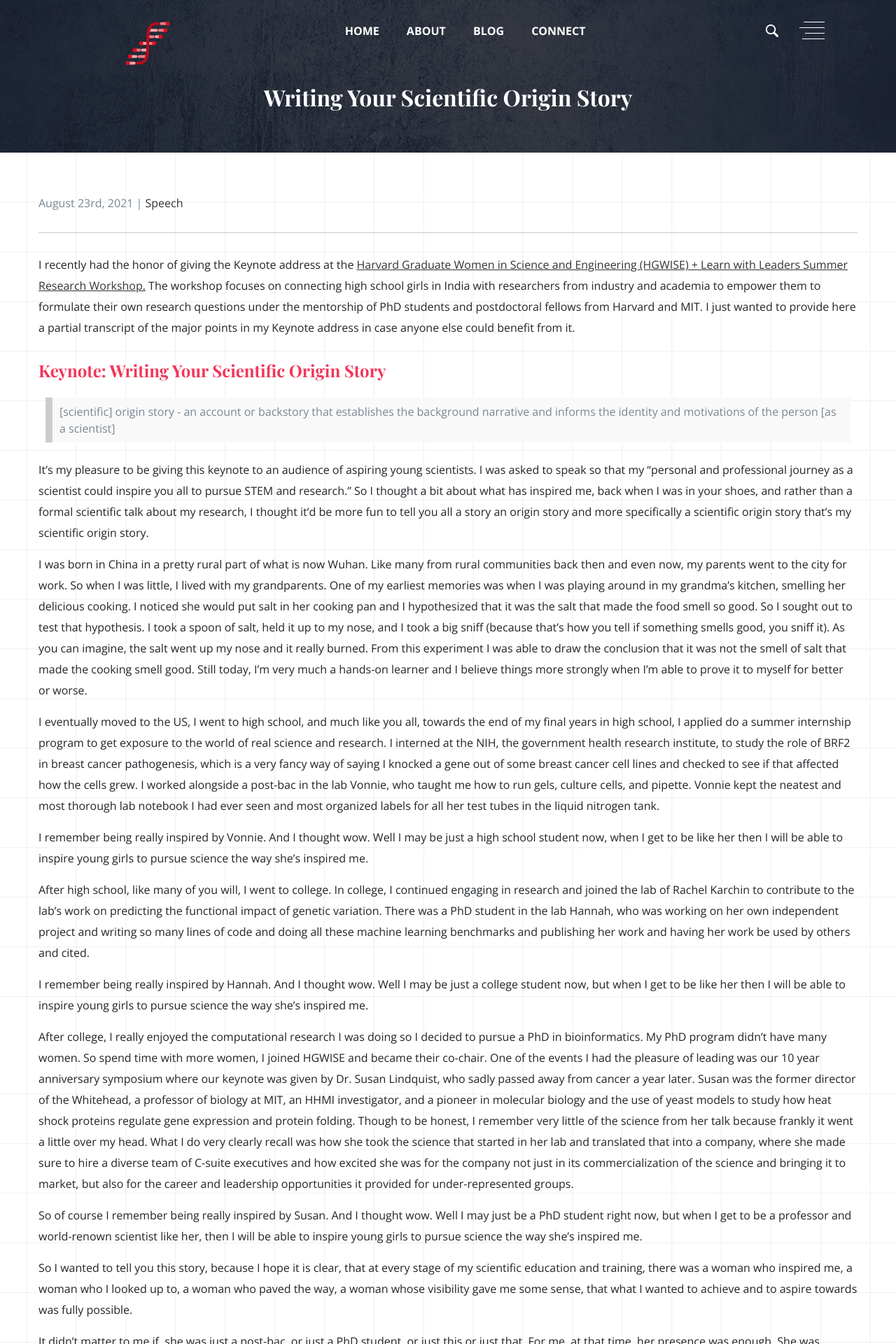
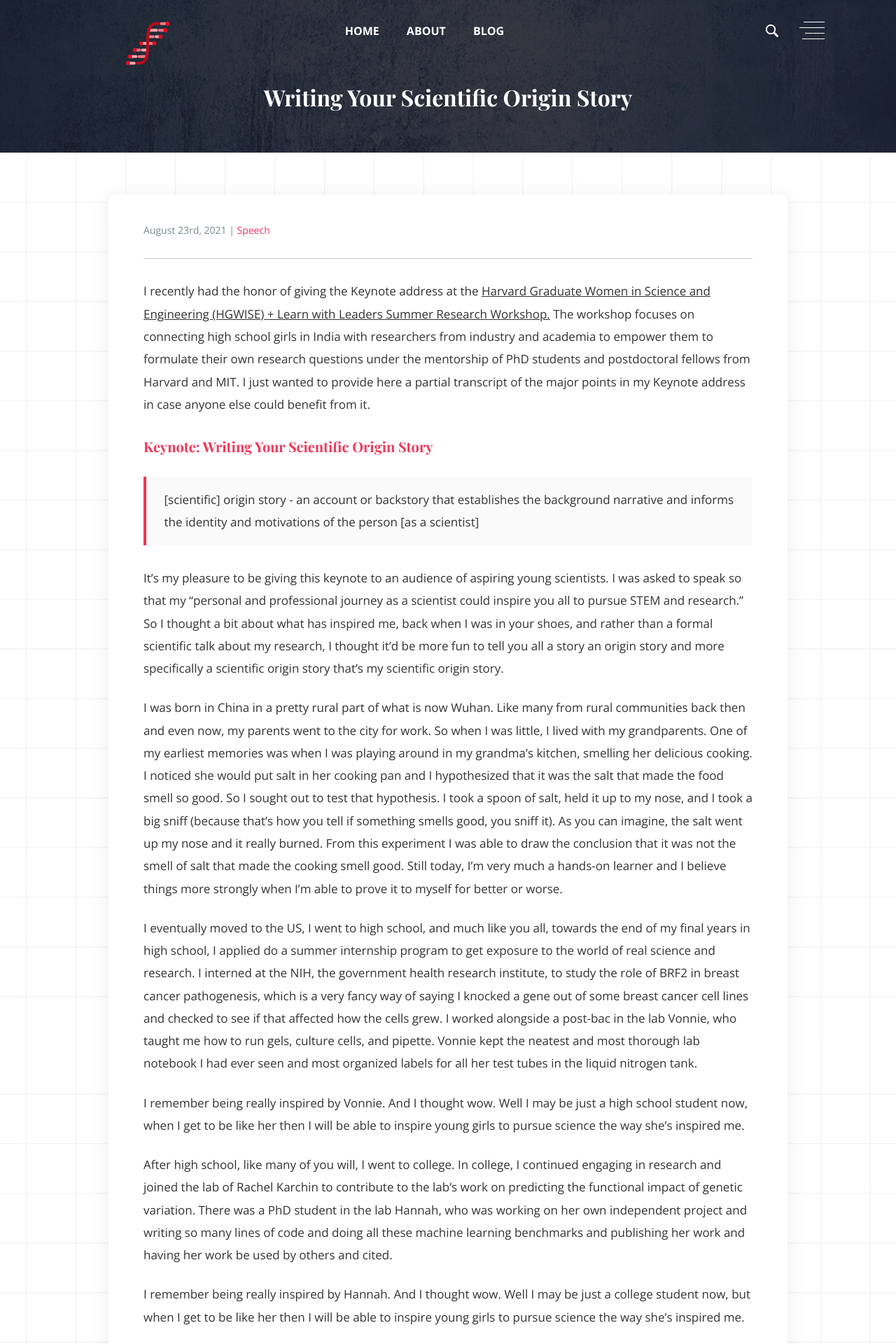
Before and after one commit to JEFworks/jean.fan, a Jekyll site: the page built from _posts/2021-08-23-hgwise-keynote.md, in a window 1280 px wide. Shown: the top 1920 px of the page at 70% size. Built offline with Jekyll 4.4.1, drawn with Linux system fonts in a browser that asks for light colours.

Commit message:
remove contact and update css to make blog more readable

```diff
--- a/_data/navigation.yml
+++ b/_data/navigation.yml
@@ -18,5 +18,5 @@
 #    url: /blog
 #  - text: Blog Details
 #    url: /html5-static-site
-- text: Connect
-  url: /#connect
+#- text: Connect
+#  url: /#connect
--- a/_layouts/post.html
+++ b/_layouts/post.html
@@ -18,15 +18,16 @@ layout: default
 <div class="main-section pt-60 pb-60" style="background-image: url(/assets/img/bg/grid-paper-bg.jpg); background-repeat:repeat-y;">
   <div class="blog-detalis-area">
     <div class="container">
-      <div class="row">
-	<div class="col-md-12">
+      <div class="row justify-content-center">
+	<div class="col-lg-10 col-md-12">
+	  <div class="post-card">
           {% if page.post_image %}
           <div class="blog-img mb-45">
             <img src="{{page.post_image}}" class="img-fluid" alt="{{page.title}}"/>
           </div>
           {% endif %}
 
-          <div>{{page.date | date_to_long_string: "ordinal", "US"}} |
+          <div class="post-meta">{{page.date | date_to_long_string: "ordinal", "US"}} |
 	    <a href="/category#{{ page.categories[0] }}">{{page.categories[0]}}</a>
 	  </div>
 	  <hr>
@@ -36,6 +37,7 @@ layout: default
               {{page.content}}
             </div>
           </div>
+	  </div>
 	</div>
       </div>
       <hr>
--- a/assets/css/responsive.css
+++ b/assets/css/responsive.css
@@ -332,6 +332,10 @@
         width: 100%;
     }
 
+    .post-card {
+        padding: 30px 35px;
+    }
+
     .blog-sidebar .blog-text p {
         font-size: 16px;
     }
@@ -468,6 +472,15 @@
 
     .skill-area-3 .progress-outer:first-child {
         padding-top: 120px;
+    }
+
+    .post-card {
+        padding: 25px 20px;
+    }
+
+    .post-content p,
+    .post-content {
+        font-size: 16px;
     }
 
     /*Service page*/
--- a/assets/css/style.css
+++ b/assets/css/style.css
@@ -2344,23 +2344,130 @@ label {
 	background-color: #1c232b;
 	color: #fff;
 }
+/* Post card white background */
+.post-card {
+	background-color: #ffffff;
+	border-radius: 9px;
+	-webkit-box-shadow: 0px 4px 30px 0px rgba(0, 0, 0, 0.08);
+	box-shadow: 0px 4px 30px 0px rgba(0, 0, 0, 0.08);
+	padding: 40px 50px;
+}
+
+.post-meta {
+	font-size: 14px;
+	color: #798795;
+	font-family: 'Open Sans', sans-serif;
+}
+
+.post-meta a {
+	color: #f23559;
+}
+
+/* Post content typography */
+.post-content {
+	font-size: 17px;
+	line-height: 1.9;
+	color: #333;
+}
+
+.post-content p {
+	font-size: 17px;
+	line-height: 1.9;
+	color: #333;
+	margin-bottom: 1.4em;
+}
+
+.post-content h1 {
+	font-size: 28px;
+	margin-top: 2.5rem;
+	margin-bottom: 1rem;
+	color: #222;
+}
+
+.post-content h2 {
+	font-size: 24px;
+	margin-top: 2.2rem;
+	margin-bottom: 0.9rem;
+	color: #222;
+}
+
 .post-content h3 {
-    color: #f23559;
-    font-size: 18pt;
+	color: #f23559;
+	font-size: 20px;
 	margin-top: 2rem;
-	margin-bottom: 1rem;
-}
+	margin-bottom: 0.8rem;
+}
+
 .post-content h4 {
-	margin-bottom: 1rem;
-}
+	font-size: 18px;
+	margin-top: 1.8rem;
+	margin-bottom: 0.7rem;
+	color: #222;
+}
+
+.post-content h5 {
+	font-size: 16px;
+	margin-top: 1.6rem;
+	margin-bottom: 0.6rem;
+	color: #222;
+}
+
 .post-content h6 {
-   margin-bottom: 1rem;
-}
+	font-size: 14px;
+	margin-top: 1.4rem;
+	margin-bottom: 0.6rem;
+	color: #555;
+}
+
+.post-content h1:first-child,
+.post-content h2:first-child,
+.post-content h3:first-child,
+.post-content h4:first-child,
+.post-content h5:first-child,
+.post-content h6:first-child {
+	margin-top: 0;
+}
+
+.post-content ul,
+.post-content ol {
+	margin-bottom: 1.4em;
+	padding-left: 1.5em;
+}
+
+.post-content li {
+	margin-bottom: 0.4em;
+	line-height: 1.8;
+}
+
+.post-content blockquote {
+	margin: 1.8em 0;
+	padding: 1em 1.5em;
+	border-left: 4px solid #f23559;
+	background: #fafafa;
+}
+
+.post-content blockquote p {
+	margin-bottom: 0;
+}
+
+.post-content img {
+	max-width: 100%;
+	height: auto;
+	border-radius: 4px;
+	margin: 1em 0;
+}
+
+.post-content hr {
+	margin-top: 2rem;
+	margin-bottom: 2rem;
+	border-bottom-color: #e0e0e0;
+}
+
 #results-container li {
 	padding: 10px 5px;
 	background-color: #fff;
 }
 
 .post-content a {
-    text-decoration: underline;
-}
+	text-decoration: underline;
+}
--- a/index.html
+++ b/index.html
@@ -10,6 +10,5 @@ layout: default
     {% include about.html %}
     {% include video_area.html %}
     {% include blogs.html extra_class="blog-area-3 pt-120 pb-120" %}
-    {% include contact.html extra_class="contact-area" %}
 </div>
 {% include footer.html extra_class="footer-area-2" %}
```
